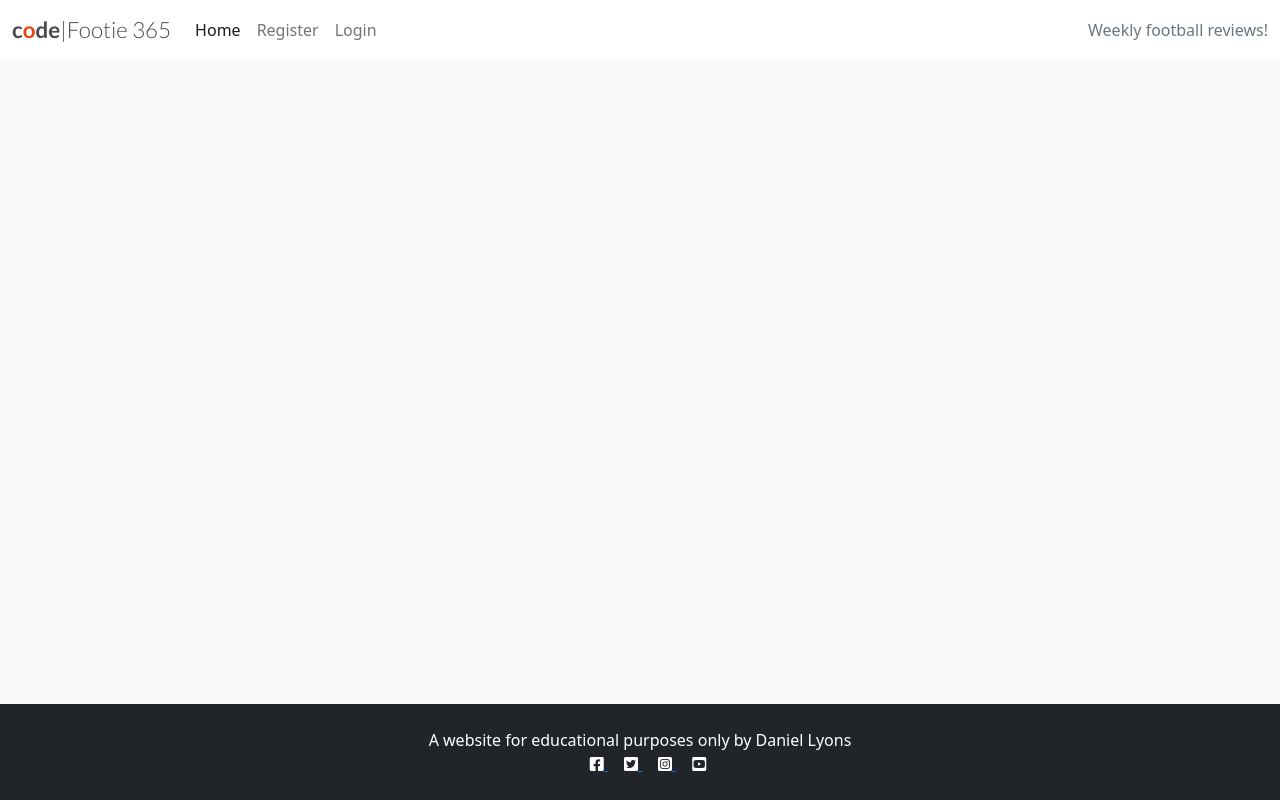
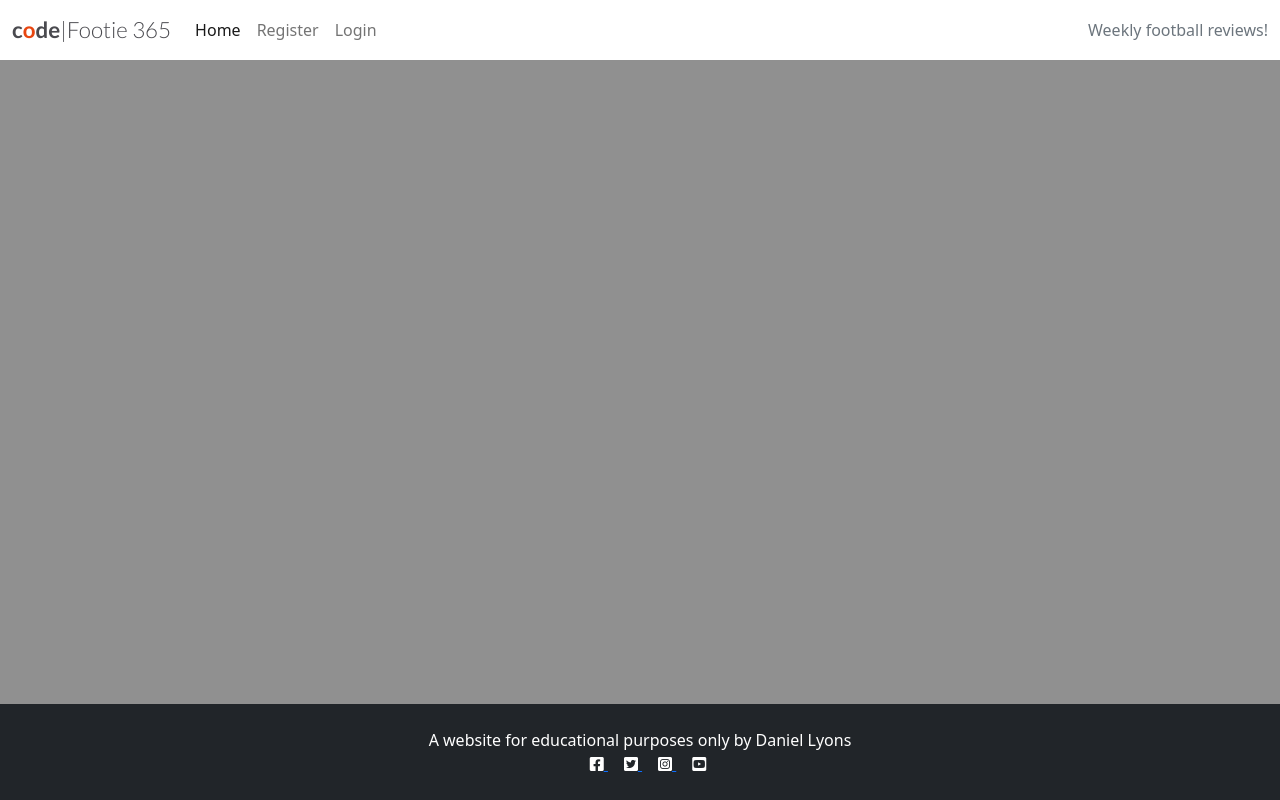
Before and after one commit to chancandan/portfolio-project-4-Footie365, a Django app: page / in a window 1280 px wide. Run offline with Django 3.2, Linux system fonts and the light colour scheme; data that the repository does not hold is empty.

Commit message:
Change background main colour

```diff
--- a/static/css/style.css
+++ b/static/css/style.css
@@ -1,5 +1,5 @@
 body {
-    background-color: #97FB57;
+    background-color: #909090;
 }
 
 .brand {
@@ -26,7 +26,7 @@ body {
 }
 
 .main-bg {
-    background-color: #F9FAFC;
+    background-color: #909090;
 }
 
 .card {
@@ -93,7 +93,7 @@ body {
 
 .post-link:hover,
 .page-link {
-    color: #97FB57;
+    color: #E84610;
 }
 
 .post-title {
```
